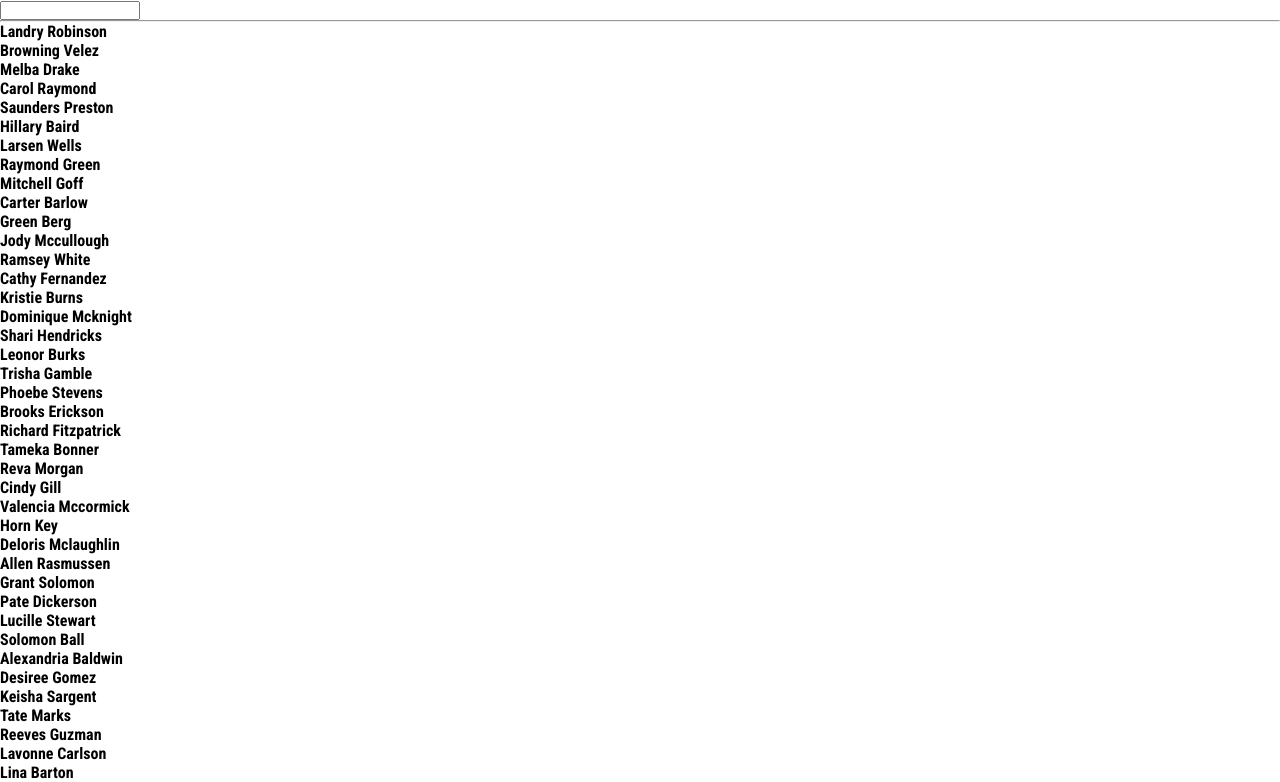
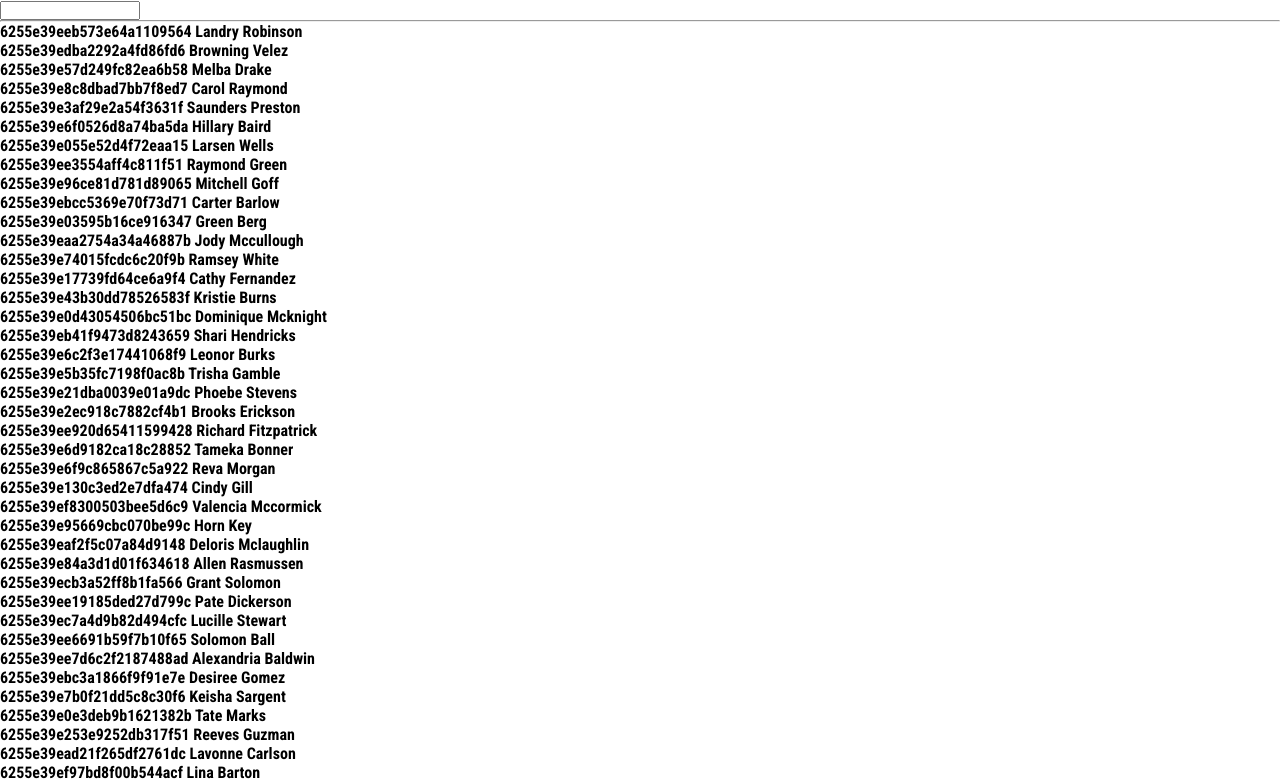
Before and after one commit to NickII2000/MARVEL, a React (Create React App) app: page / in a window 1280 px wide. Shown: the top 782 px of the page. Built offline with nearby package versions, Linux system fonts and the light colour scheme.

Commit message:
585-th commit

```diff
--- a/src/components/app/App.js
+++ b/src/components/app/App.js
@@ -1,13 +1,14 @@
 import data from './data';
-import { useState, useMemo } from 'react';
+import { useState, useMemo, useDeferredValue } from 'react';
 
 function App() {
     const [text, setText] = useState('');
     const [posts, setPosts] = useState(data);
+    const deferredValue = useDeferredValue(text);
 
     const filteredPosts = useMemo(() => {
         return posts.filter(item => item.name.toLowerCase().includes(text));
-    }, [text]);
+    }, [deferredValue]);
 
     const onValueChange = (e) => {
         setText(e.target.value.toLowerCase());
@@ -22,7 +23,7 @@ function App() {
             <div>
                 {filteredPosts.map(post => (
                     <div key={post._id}>
-                        <h4>{post.name}</h4>
+                        <h4>{post._id} {post.name}</h4>
                     </div>
                 ))}
             </div>
```
